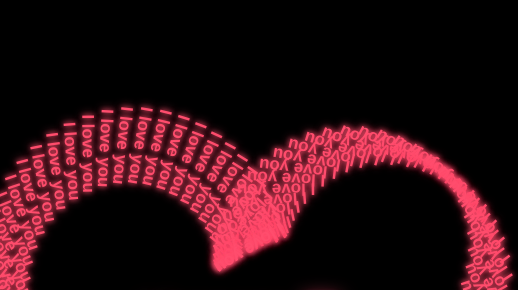
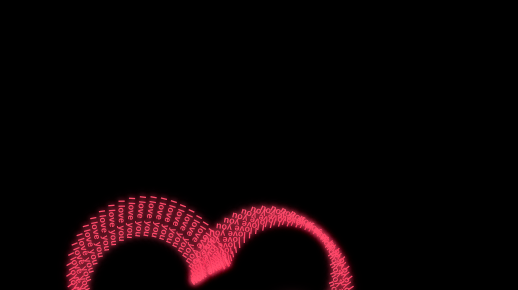
Before and after one commit to Ciombe06/i-love-you, a plain HTML site: page index.html in a window 390 px wide. Shown: the part 108-398 px from the top of the page, 518 px wide, since content can reach past the window. Drawn offline with Linux system fonts and the light colour scheme.

Commit message:
Update index.html

```diff
--- a/index.html
+++ b/index.html
@@ -16,6 +16,8 @@
 
         body {
             min-height: 100vh;
+            min-height: 100dvh;
+
             background: #000;
 
             display: flex;
@@ -30,8 +32,12 @@
         .heart {
             position: relative;
 
-            width: 600px;
-            height: 600px;
+            /* Se adaptează automat la dimensiunea ecranului */
+            width: min(600px, 90vw);
+            height: min(600px, 90vw);
+
+            /* Variabilă folosită și în JavaScript */
+            --heart-scale: min(15px, 2.5vw);
         }
 
         .text {
@@ -42,7 +48,13 @@
 
             color: #ff4d6d;
 
-            font-size: 17px;
+            /*
+                Fontul se adaptează și el la ecran.
+                Pe desktop = 17px
+                Pe telefon = mai mic
+            */
+            font-size: clamp(9px, 1.4vw, 17px);
+
             font-weight: bold;
 
             white-space: nowrap;
@@ -63,7 +75,13 @@
 
             color: white;
 
-            font-size: 32px;
+            /*
+                Responsive:
+                desktop -> 32px
+                telefon -> aproximativ 20-25px
+            */
+            font-size: clamp(20px, 5vw, 32px);
+
             font-weight: bold;
 
             white-space: nowrap;
@@ -121,6 +139,17 @@
             rotation += 0.5;
 
 
+            // Dimensiunea actuală a inimii
+            const heartSize = heart.offsetWidth;
+
+            // Pe desktop:
+            // 600px -> scale 15
+            //
+            // Pe telefon:
+            // scale-ul se micșorează automat
+            const scale = heartSize / 40;
+
+
             texts.forEach((text, i) => {
 
                 const t =
@@ -138,9 +167,6 @@
                     - Math.cos(4 * t);
 
 
-                const scale = 15;
-
-
                 const posX = x * scale;
 
                 const posY = -y * scale;
@@ -153,9 +179,12 @@
 
 
                 text.style.transform = `
-                    translate(${posX}px, ${posY}px)
-                    rotate(${angle}deg)
-                `;
+    translate(
+        calc(-50% + ${posX}px),
+        calc(-50% + ${posY}px)
+    )
+    rotate(${angle}deg)
+`;
 
             });
 
```
